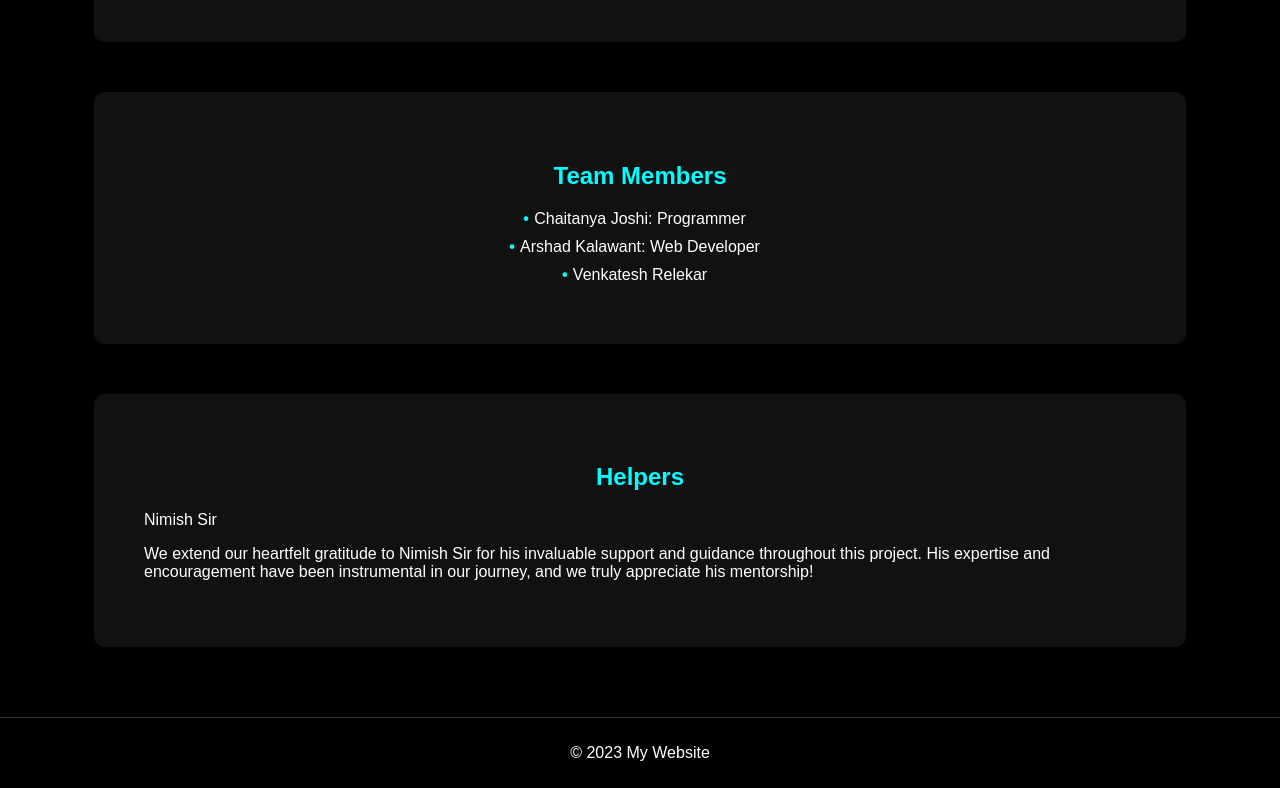
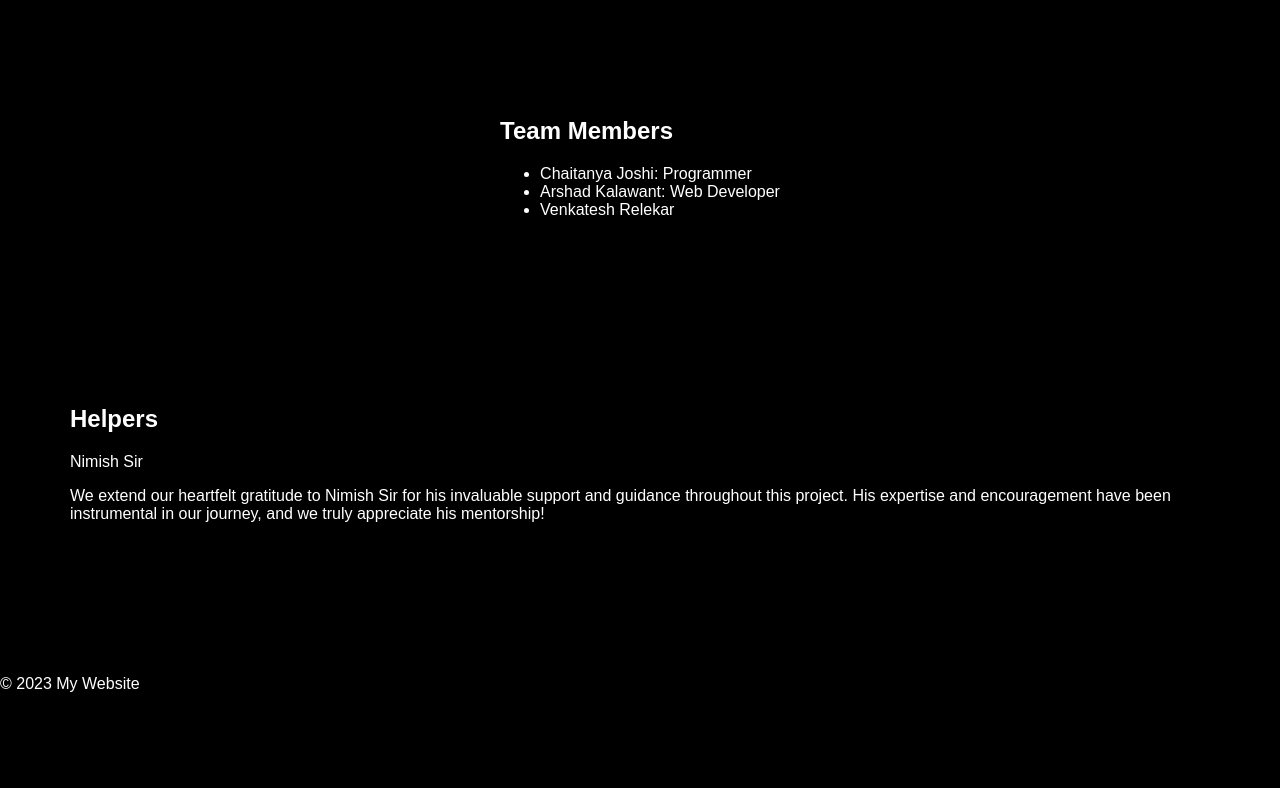
Before and after one commit to SCEuclid1015/Redox_, a plain HTML site: page index.html in a window 1280 px wide. Shown: the part 1175-1963 px from the top of the page. After the commit the page ends 1884 px from the top, so only its background shows below. Drawn offline with Linux system fonts and the light colour scheme.

Commit message:
Update style.css

```diff
--- a/style.css
+++ b/style.css
@@ -32,12 +32,13 @@ nav li {
 }
 
 nav a {
-  color: #fff; /* White text color */
+  color: #000; /* Black text color */
   text-decoration: none;
-  padding: 10px 20px;
-  border-radius: 5px;
+  padding: 20px 40px; /* Increased padding for bigger buttons */
+  border-radius: 10px; /* Increased border radius for bigger buttons */
   background-color: #0ff; /* Cyan button color */
   transition: background-color 0.2s ease-in-out;
+  font-size: 24px; /* Increased font size for bigger buttons */
 }
 
 nav a:hover {
@@ -54,42 +55,4 @@ main {
 section {
   padding: 50px;
   margin-bottom: 50px;
-  background-color: #111; /* Dark gray background color */
-  border-radius: 10px;
-  box-shadow: 0 0 10px rgba(0, 0, 0, 0.5);
-  width: 80%;
-}
-
-h2 {
-  color: #0ff; /* Cyan heading color */
-  text-align: center;
-  margin-bottom: 20px;
-}
-
-#team-members ul {
-  list-style: none;
-  margin: 0;
-  padding: 0;
-  text-align: center;
-}
-
-#team-members li {
-  margin-bottom: 10px;
-  color: #fff; /* White text color */
-}
-
-#team-members li::before {
-  content: "\2022";
-  color: #0ff; /* Cyan bullet point color */
-  font-weight: bold;
-  display: inline-block;
-  width: 1em;
-  margin-left: -1em;
-}
-
-footer {
-  background-color: #000;
-  text-align: center;
-  padding: 10px;
-  border-top: 1px solid #333;
-}
+  background-color:
```
